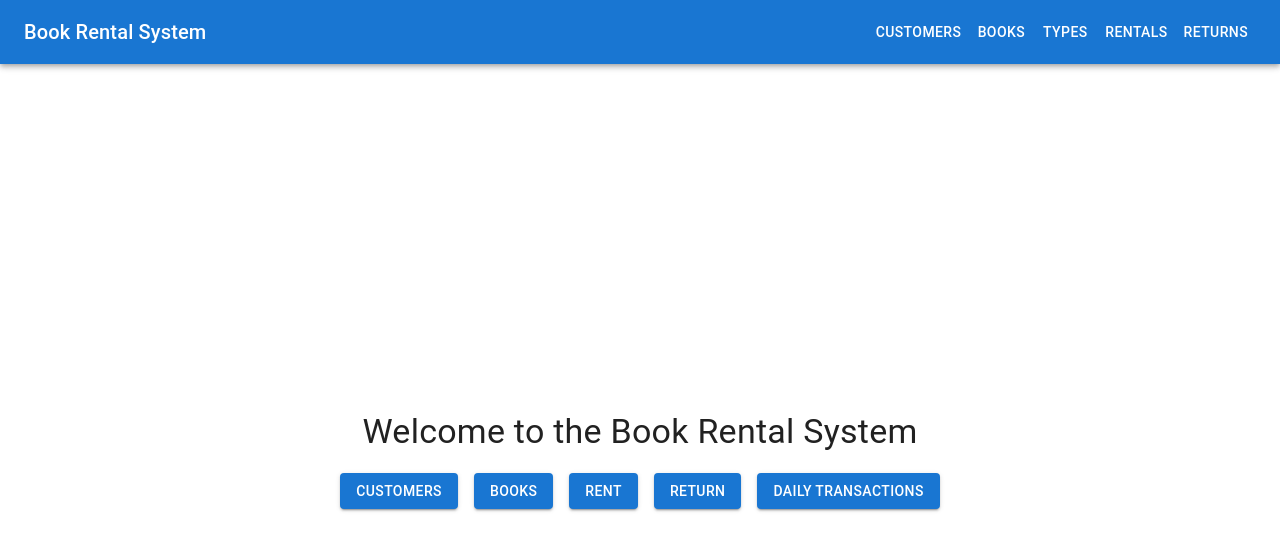
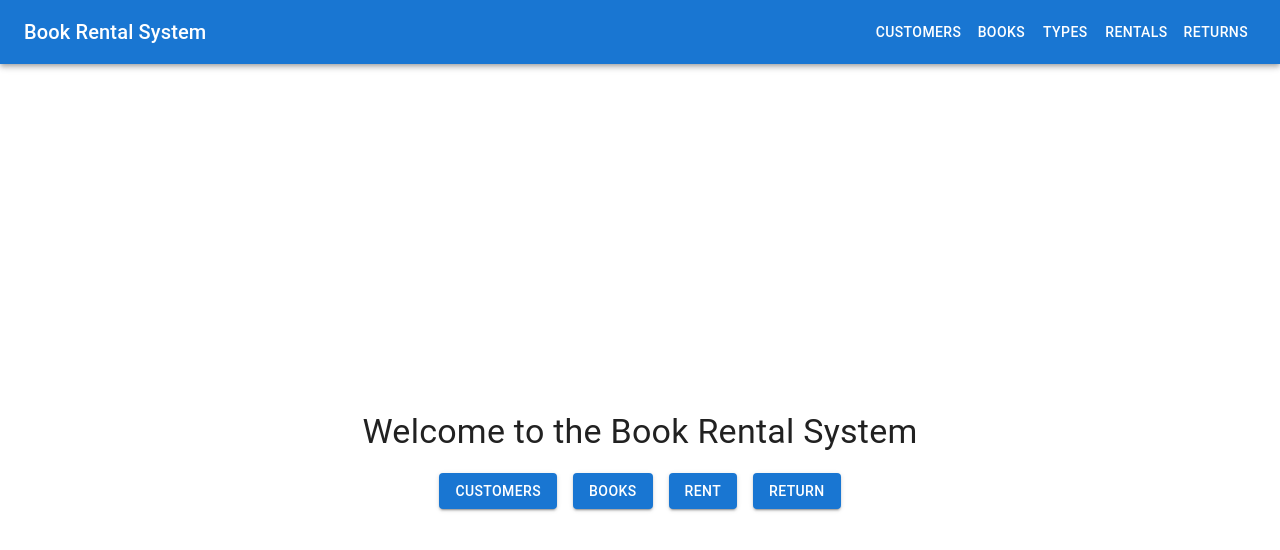
Before and after one commit to TaylorJi/BookRentalManagement_Frontend, a React (Create React App) app: page / in a window 1280 px wide. Shown: the top 550 px of the page. Built offline with nearby package versions, Linux system fonts and the light colour scheme.

Commit message:
removed daily transaction

```diff
--- a/src/pages/index/index.tsx
+++ b/src/pages/index/index.tsx
@@ -25,9 +25,6 @@ function IndexPage() {
         <Button variant="contained" color="primary" component={RouterLink} to="/returns" sx={{ m: 1 }}>
           Return
         </Button>
-        <Button variant="contained" color="primary" component={RouterLink} to="/transactions" sx={{ m: 1 }}>
-          Daily Transactions
-        </Button>
       </Box>
     </Box>
   );
```
